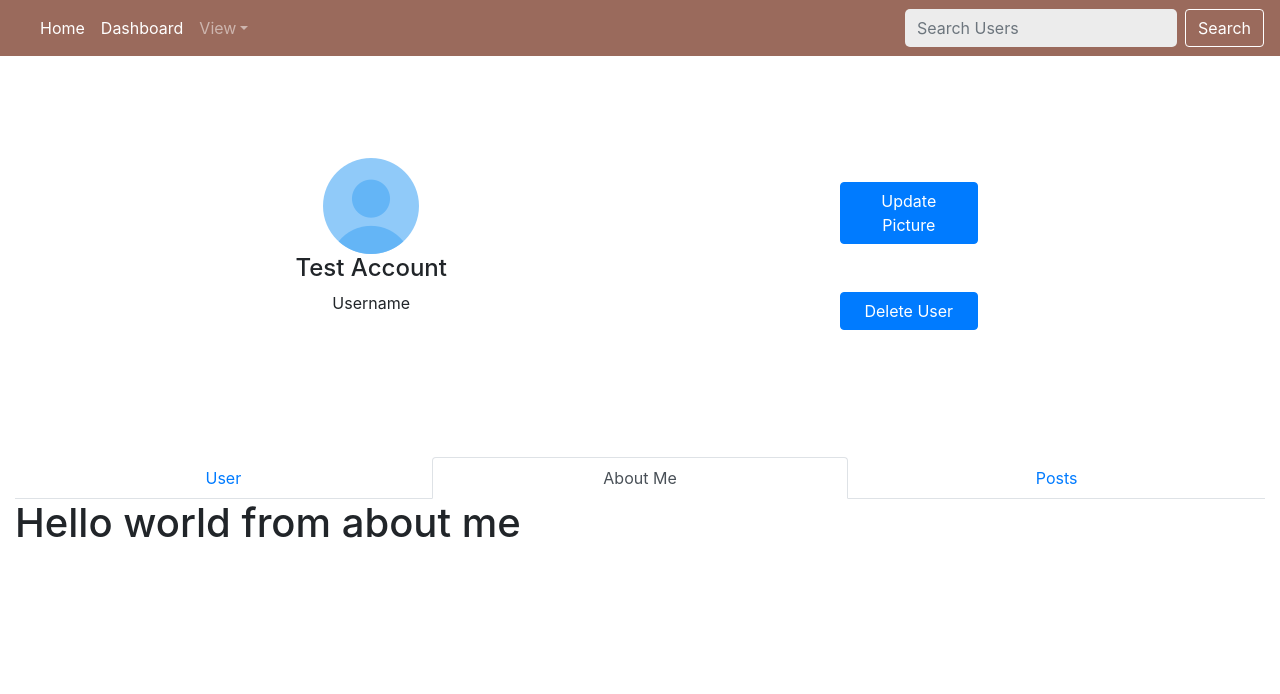
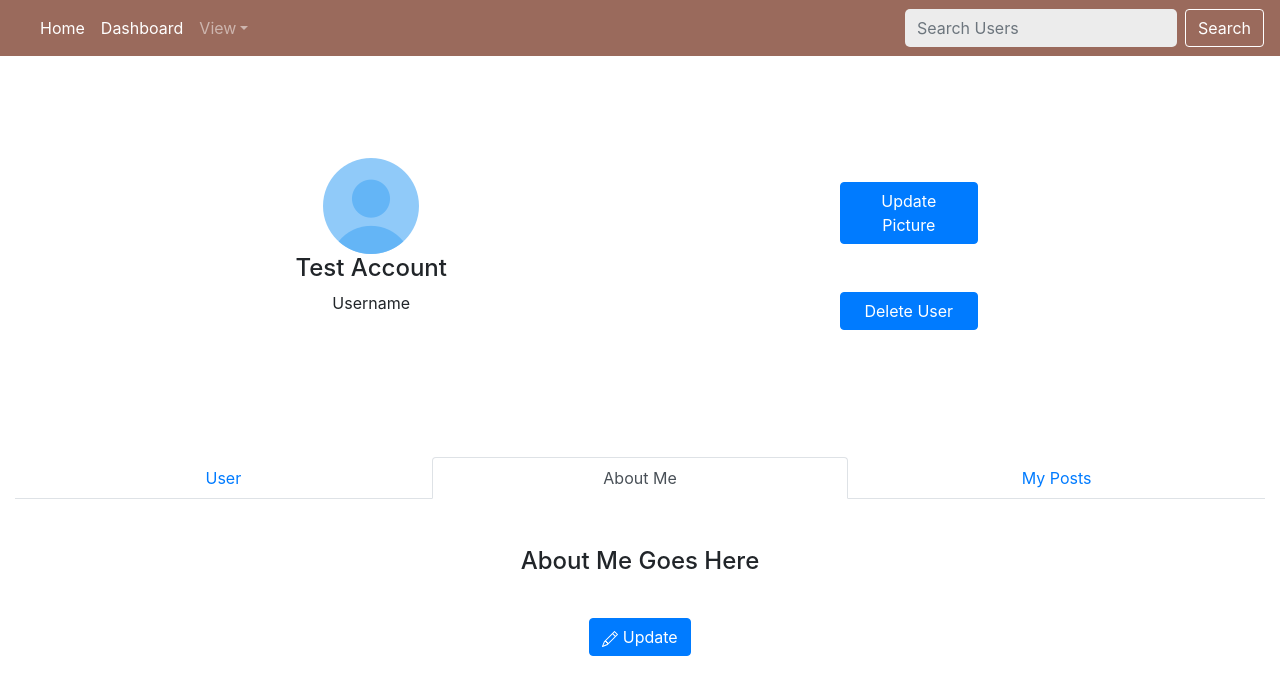
Before and after one commit to Software-Sleeps/DI-Capstone2-SocialNetworkLite, a React (Create React App) app: page /account in a window 1280 px wide. Both pictures are taken after a click on the tab "About Me". Shown: the top 694 px of the page. Built offline with nearby package versions, Linux system fonts and the light colour scheme.

Commit message:
adding more content to my account page

```diff
--- /dev/null
+++ b/src/components/Account/AboutMe/AboutMe.css
@@ -0,0 +1,7 @@
+.container-padding{
+    padding: 5%;
+}
+
+.row-padding{
+    padding-top: 3%;
+}
--- /dev/null
+++ b/src/components/Account/AboutMe/AboutMe.js
@@ -0,0 +1,101 @@
+import React, { Component } from "react";
+import { Container, Row, Col, Button, FormControl } from "react-bootstrap";
+
+class AboutMe extends Component {
+  constructor(props) {
+    super(props);
+    this.state = {
+      toggleAM: false,
+    };
+    this.handleToggleAM = this.handleToggleAM.bind(this);
+  }
+
+  handleToggleAM() {
+    this.state.toggleAM
+      ? this.setState({ toggleAM: false })
+      : this.setState({ toggleAM: true });
+  }
+  render() {
+    let inputSize = {
+      width: "60%",
+      marginLeft: "20%",
+    };
+
+    return (
+      <div>
+        <Container fluid>
+          {!this.state.toggleAM ? (
+            <Row className={"text-center row-padding"}>
+              {" "}
+              <Col className="p-5">
+                <Col className="row-padding">
+                  <h4>About Me Goes Here</h4>
+                </Col>
+                <Button onClick={this.handleToggleAM}>
+                  <svg
+                    xmlns="http://www.w3.org/2000/svg"
+                    width="16"
+                    height="16"
+                    fill="currentColor"
+                    class="bi bi-pencil"
+                    viewBox="0 0 16 16"
+                  >
+                    <path d="M12.146.146a.5.5 0 0 1 .708 0l3 3a.5.5 0 0 1 0 .708l-10 10a.5.5 0 0 1-.168.11l-5 2a.5.5 0 0 1-.65-.65l2-5a.5.5 0 0 1 .11-.168l10-10zM11.207 2.5 13.5 4.793 14.793 3.5 12.5 1.207 11.207 2.5zm1.586 3L10.5 3.207 4 9.707V10h.5a.5.5 0 0 1 .5.5v.5h.5a.5.5 0 0 1 .5.5v.5h.293l6.5-6.5zm-9.761 5.175-.106.106-1.528 3.821 3.821-1.528.106-.106A.5.5 0 0 1 5 12.5V12h-.5a.5.5 0 0 1-.5-.5V11h-.5a.5.5 0 0 1-.468-.325z" />
+                  </svg>{" "}
+                  Update
+                </Button>
+              </Col>
+            </Row>
+          ) : (
+            <Row className={"text-center row-padding"}>
+              <Col className="p-3">
+                <Row>
+                  <Col className="text-center p-5">
+                    <FormControl
+                      style={inputSize}
+                      placeholder="Change About Me"
+                      as="textarea"
+                      rows={5}
+                    />
+                    <Button>
+                      <svg
+                        xmlns="http://www.w3.org/2000/svg"
+                        width="16"
+                        height="16"
+                        fill="currentColor"
+                        class="bi bi-upload"
+                        viewBox="0 0 16 16"
+                      >
+                        <path d="M.5 9.9a.5.5 0 0 1 .5.5v2.5a1 1 0 0 0 1 1h12a1 1 0 0 0 1-1v-2.5a.5.5 0 0 1 1 0v2.5a2 2 0 0 1-2 2H2a2 2 0 0 1-2-2v-2.5a.5.5 0 0 1 .5-.5z" />
+                        <path d="M7.646 1.146a.5.5 0 0 1 .708 0l3 3a.5.5 0 0 1-.708.708L8.5 2.707V11.5a.5.5 0 0 1-1 0V2.707L5.354 4.854a.5.5 0 1 1-.708-.708l3-3z" />
+                      </svg>
+                    </Button>
+
+                    <Col className="p-5">
+                      <Button onClick={this.handleToggleAM}>
+                        <svg
+                          xmlns="http://www.w3.org/2000/svg"
+                          width="16"
+                          height="16"
+                          fill="currentColor"
+                          class="bi bi-x-square"
+                          viewBox="0 0 16 16"
+                        >
+                          <path d="M14 1a1 1 0 0 1 1 1v12a1 1 0 0 1-1 1H2a1 1 0 0 1-1-1V2a1 1 0 0 1 1-1h12zM2 0a2 2 0 0 0-2 2v12a2 2 0 0 0 2 2h12a2 2 0 0 0 2-2V2a2 2 0 0 0-2-2H2z" />
+                          <path d="M4.646 4.646a.5.5 0 0 1 .708 0L8 7.293l2.646-2.647a.5.5 0 0 1 .708.708L8.707 8l2.647 2.646a.5.5 0 0 1-.708.708L8 8.707l-2.646 2.647a.5.5 0 0 1-.708-.708L7.293 8 4.646 5.354a.5.5 0 0 1 0-.708z" />
+                        </svg>{" "}
+                        Cancel
+                      </Button>
+                    </Col>
+                  </Col>
+                </Row>
+              </Col>{" "}
+            </Row>
+          )}
+        </Container>
+      </div>
+    );
+  }
+}
+
+export default AboutMe;
--- /dev/null
+++ b/src/components/Account/Posts/Posts.js
@@ -0,0 +1,59 @@
+import React, { Component } from 'react';
+import {Card, CardColumns} from 'react-bootstrap'
+
+
+class Posts extends Component {
+    render() {
+        return (
+
+            <div className="p-5">
+                <CardColumns>
+
+
+  <Card>
+    <Card.Body>
+      <Card.Title>Card title</Card.Title>
+      <Card.Text>
+        This card has supporting text below as a natural lead-in to additional
+        content.{' '}
+      </Card.Text>
+    </Card.Body>
+    <Card.Footer>
+      <small className="text-muted">Last updated 3 mins ago</small>
+    </Card.Footer>
+  </Card>
+
+
+  <Card className="text-center">
+    <Card.Body>
+      <Card.Title>Card title</Card.Title>
+      <Card.Text>
+        This card has supporting text below as a natural lead-in to additional
+        content.{' '}
+      </Card.Text>
+      <Card.Text>
+        <small className="text-muted">Last updated 3 mins ago</small>
+      </Card.Text>
+    </Card.Body>
+  </Card>
+
+  <Card className="text-center">
+    <Card.Body>
+      <Card.Title>Card title</Card.Title>
+      <Card.Text>
+        This card has supporting text below as a natural lead-in to additional
+        content.{' '}
+      </Card.Text>
+      <Card.Text>
+        <small className="text-muted">Last updated 3 mins ago</small>
+      </Card.Text>
+    </Card.Body>
+  </Card>
+
+</CardColumns>
+            </div>
+        );
+    }
+}
+
+export default Posts;
--- a/src/components/Account/UserTabs/UserTabs.js
+++ b/src/components/Account/UserTabs/UserTabs.js
@@ -2,6 +2,8 @@ import React, { Component } from 'react';
 import {Tabs, Tab, Container, Row, Col} from 'react-bootstrap'
 import './UserTabs.css'
 import User from '../User/User'
+import AboutMe from '../AboutMe/AboutMe';
+import Posts from '../Posts/Posts'
 
 class UserTabs extends Component {
 
@@ -21,12 +23,11 @@ class UserTabs extends Component {
 
 
   <Tab eventKey="aboutMe" title="About Me" >
-        <h1>Hello world from about me</h1>
+            <AboutMe/>
   </Tab>
 
-     <Tab eventKey="posts" title="Posts" >
-        <h1>Hello world from posts</h1>
-
+     <Tab eventKey="posts" title="My Posts" >
+        <Posts/>
     </Tab>
 
     </Tabs>
--- a/src/components/Dashboard/Dashboard.js
+++ b/src/components/Dashboard/Dashboard.js
@@ -122,7 +122,7 @@ class Dashboard extends Component {
             <GetPosts />
             </Col>
               </Col>
-              <Col style={colPadding}>
+              <Col className={"overflow-auto"} style={colPadding}>
                   <h1> View Users </h1>
                 <ViewAllUsers />
               </Col>
--- a/src/components/Dashboard/ViewAllUsers/ViewAllUsers.js
+++ b/src/components/Dashboard/ViewAllUsers/ViewAllUsers.js
@@ -1,6 +1,6 @@
 import React, { Component } from "react";
 import {Card, Button} from 'react-bootstrap'
-import { withRouter } from "react-router-dom";
+// import { withRouter } from "react-router-dom";
 
 class ViewAllUsers extends Component {
   constructor(props) {
```
Also changed, not shown: src/components/Account/Posts/Posts.css (added).
